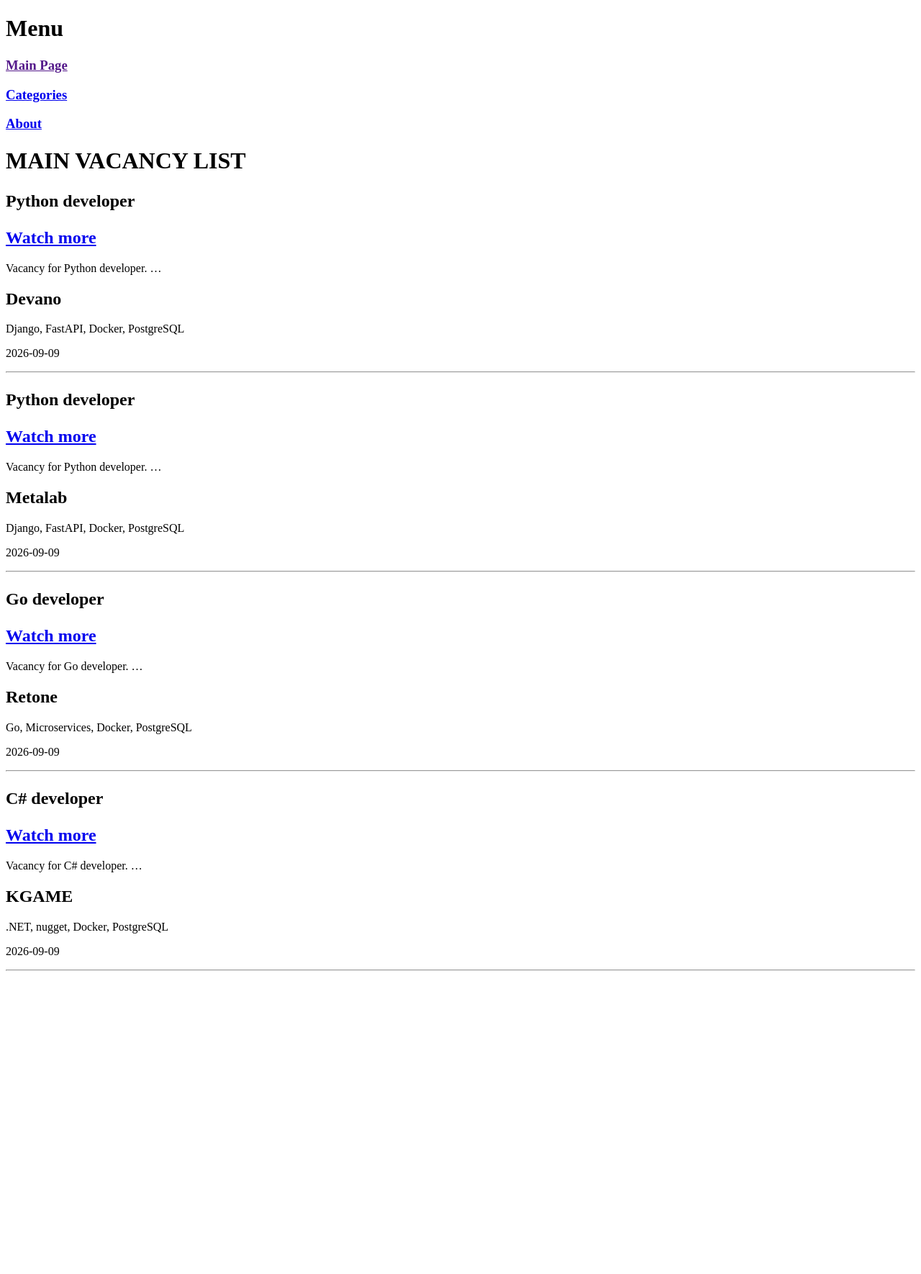
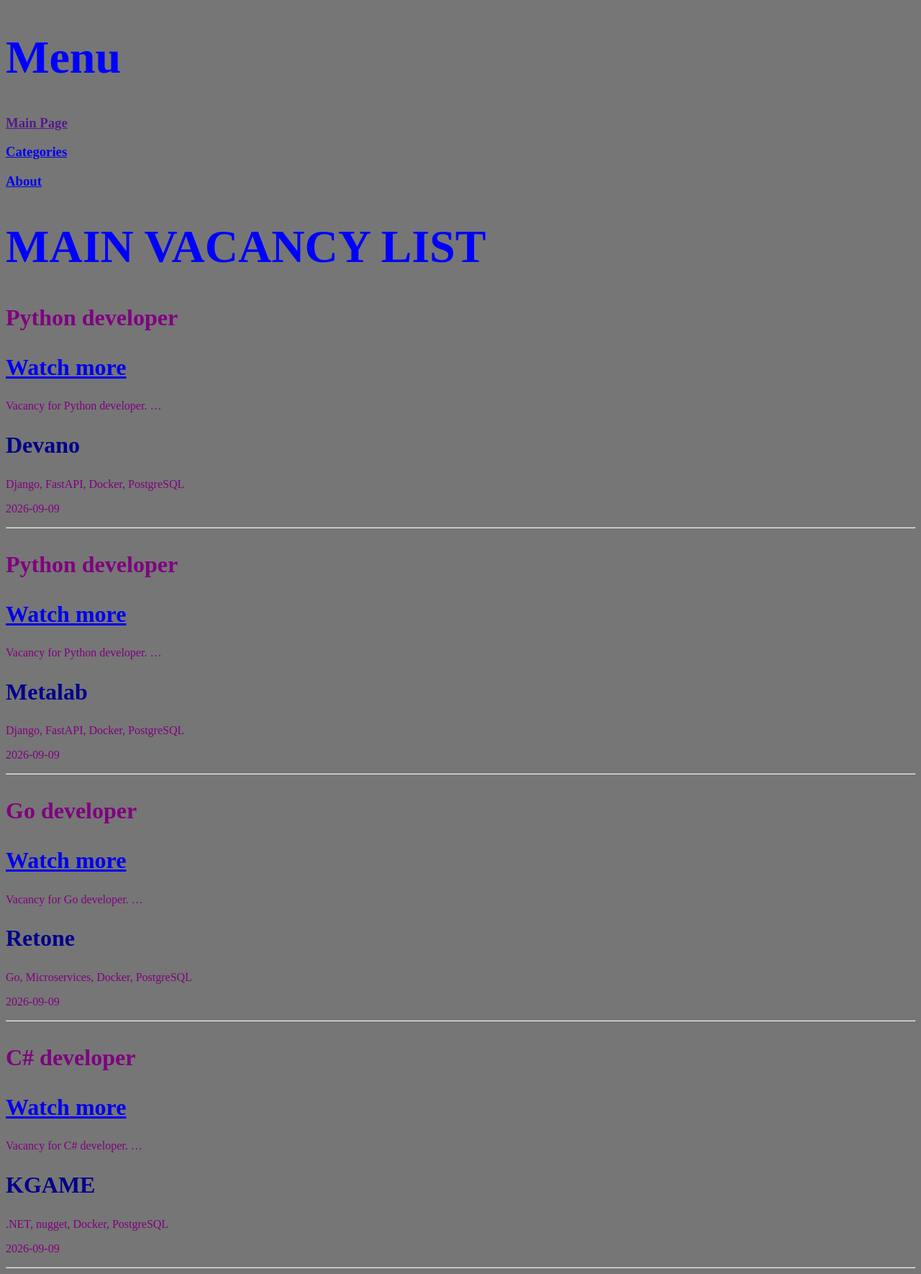
Before and after one commit to Errorinthekod/django_learn, a Django app: page /vacancy/ in a window 1280 px wide. Shown: the whole page at 72% size. Before the commit the page ends 1349 px from the top, so only its background shows below. Run offline with Django 5.2, Linux system fonts and the light colour scheme.

Commit message:
add styles to vacancy base

```diff
--- a/templates/vac_base.html
+++ b/templates/vac_base.html
@@ -4,6 +4,7 @@
 <head>
     <meta charset="UTF-8">
     <title>{{ title }}</title>
+    <link rel="stylesheet" type = "text/css" href="{% static 'vacancy/css/styles.css' %}">
 
 </head>
 <body>
--- /dev/null
+++ b/vacancy/static/vacancy/css/styles.css
@@ -0,0 +1,16 @@
+h1 {
+    color: blue;
+    font-size: 64px;
+}
+h2 {
+    color: darkblue;
+    font-size: 32px;
+}
+
+* {
+    background-color: #767676;
+}
+
+p {
+    color: purple;
+}
--- a/vacancy/views.py
+++ b/vacancy/views.py
@@ -45,6 +45,7 @@ def vacancy_details(request, vac_id):
 def category_by_slug(request, cat_slug):
     data = {
         "title": "Categories",
+        "menu": header_menu,
         "cat_slug": cat_slug,
     }
     return render(request, "vacancy/category_by_slug.html", context = data)
```
